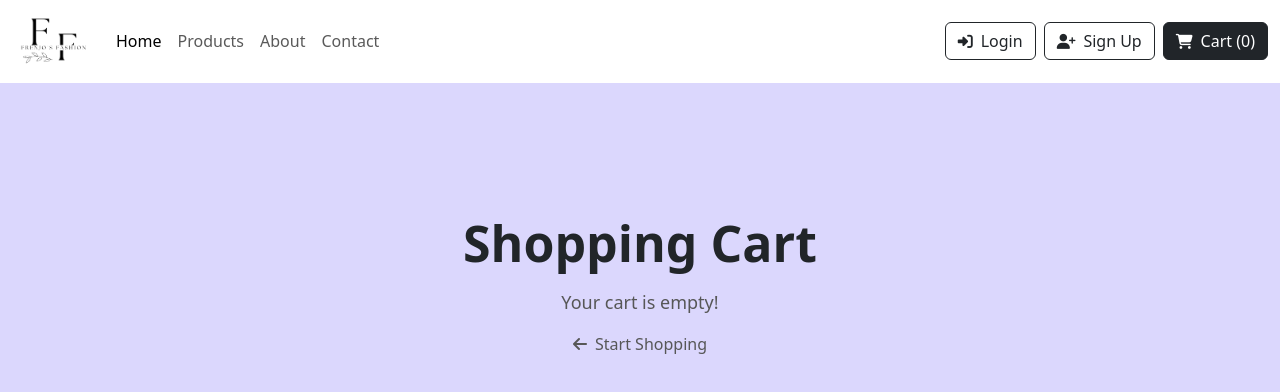
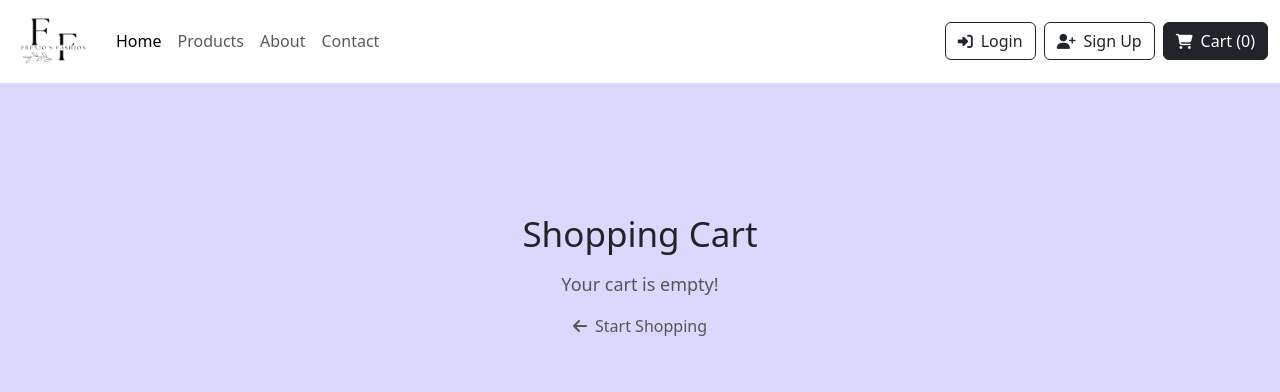
Before and after one commit to Brendafrenjo/e-commerce-app, a React (Create React App) app: page /cart in a window 1280 px wide. Shown: the top 392 px of the page. Built offline with nearby package versions, Linux system fonts and the light colour scheme.

Commit message:
Upated Cart

```diff
--- a/src/Cart.css
+++ b/src/Cart.css
@@ -1,8 +1,9 @@
-h1 {
+.Cart h1 {
   font-weight: 400;
+  font-size: 35px;
 }
 
-h4 {
+.Cart h4 {
   font-size: 17px;
 }
 
@@ -126,8 +127,6 @@ h4 {
   .description {
     margin-top: 20px;
   }
-
-
 }
 
 @media (max-width: 600px) {
--- a/src/Cart.js
+++ b/src/Cart.js
@@ -115,7 +115,7 @@ export default function Cart() {
             <div className="col-md-12 ">
               <div className="cart-summary">
                 <button
-                  className="clear-cart btn btn-outline-dark mt-3"
+                  className="clear-cart btn btn-outline-dark mt-2"
                   onClick={handleClear}
                 >
                   Clear Cart
--- a/src/Product.css
+++ b/src/Product.css
@@ -17,6 +17,10 @@
   align-items: center;
   justify-content: center;
   height: 50vh;
+}
+
+.product-description {
+  font-size: 16px;
 }
 
 @media (min-width: 960px) {
```
